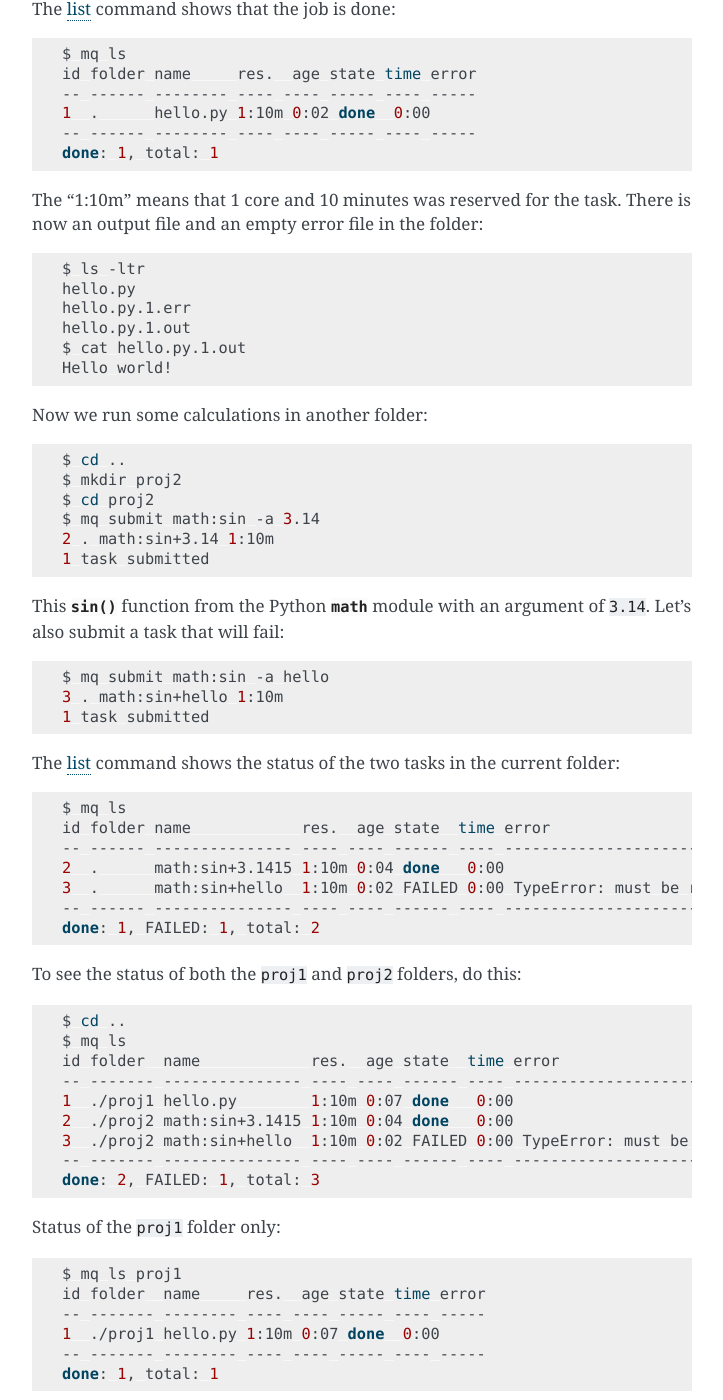
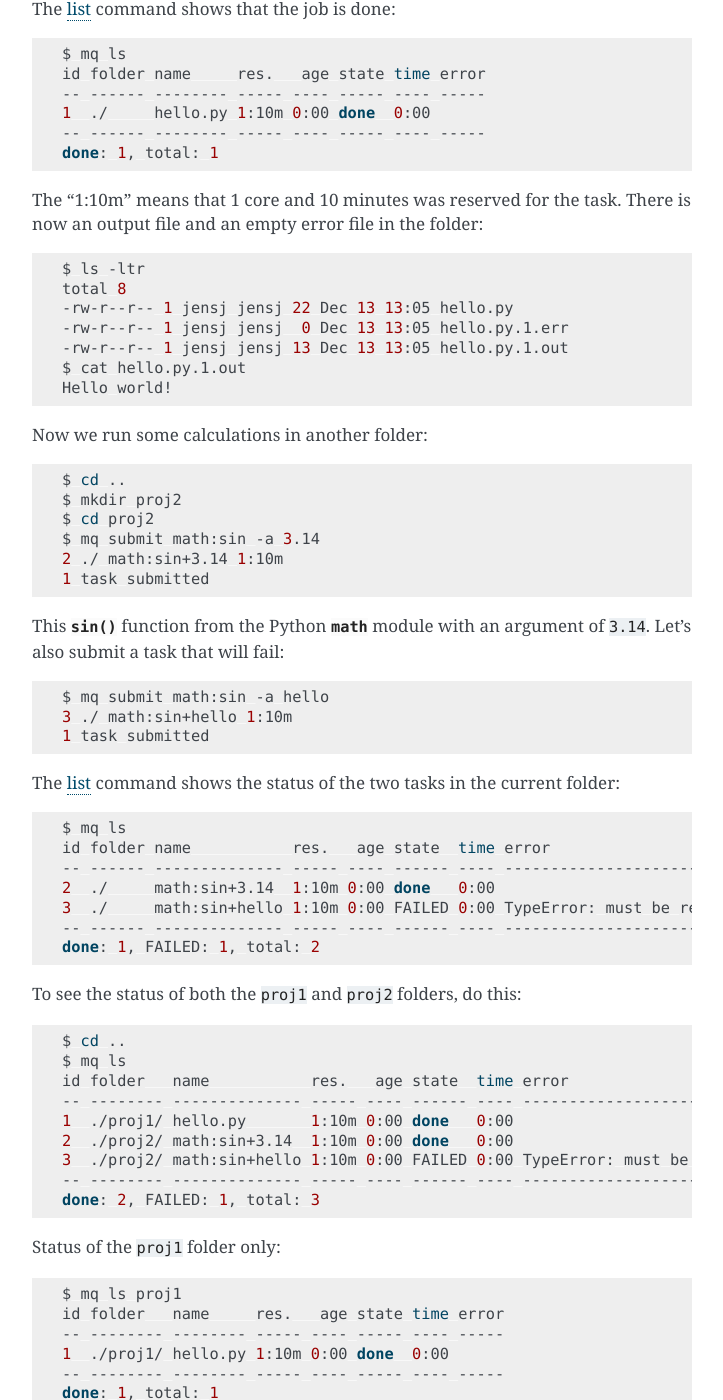
Before and after one commit to Yangxinsix/myqueue, a Sphinx documentation site: the page built from docs/quickstart.rst, in a window 1280 px wide and 1400 px high, scrolled down 369 px. Shown: the whole window, without its empty margins (388-1111 px from the left). Built offline with Sphinx 7.4.7, drawn with Linux system fonts in a browser that asks for light colours; some of the changed text lies outside the part shown.

Commit message:
Use os.fork()

```diff
--- a/docs/quickstart.rst
+++ b/docs/quickstart.rst
@@ -14,25 +14,26 @@
 and :ref:`submit <submit>` it::
 
     $ mq submit hello.py
-    1 . hello.py 1:10m
+    1 ./ hello.py 1:10m
     1 task submitted
 
 The :ref:`list <list>` command shows that the job is done::
 
     $ mq ls
-    id folder name     res.  age state time error
-    -- ------ -------- ---- ---- ----- ---- -----
-    1  .      hello.py 1:10m 0:02 done  0:00
-    -- ------ -------- ---- ---- ----- ---- -----
+    id folder name     res.   age state time error
+    -- ------ -------- ----- ---- ----- ---- -----
+    1  ./     hello.py 1:10m 0:00 done  0:00
+    -- ------ -------- ----- ---- ----- ---- -----
     done: 1, total: 1
 
 The "1:10m" means that 1 core and 10 minutes was reserved for the task.
 There is now an output file and an empty error file in the folder::
 
     $ ls -ltr
-    hello.py
-    hello.py.1.err
-    hello.py.1.out
+    total 8
+    -rw-r--r-- 1 jensj jensj 22 Dec 13 13:05 hello.py
+    -rw-r--r-- 1 jensj jensj  0 Dec 13 13:05 hello.py.1.err
+    -rw-r--r-- 1 jensj jensj 13 Dec 13 13:05 hello.py.1.out
     $ cat hello.py.1.out
     Hello world!
 
@@ -42,54 +43,54 @@
     $ mkdir proj2
     $ cd proj2
     $ mq submit math:sin -a 3.14
-    2 . math:sin+3.14 1:10m
+    2 ./ math:sin+3.14 1:10m
     1 task submitted
 
 This :func:`~math.sin` function from the Python :mod:`math` module with an
 argument of ``3.14``.  Let's also submit a task that will fail::
 
     $ mq submit math:sin -a hello
-    3 . math:sin+hello 1:10m
+    3 ./ math:sin+hello 1:10m
     1 task submitted
 
 The :ref:`list <list>` command shows the status of the two tasks in the
 current folder::
 
     $ mq ls
-    id folder name            res.  age state  time error
-    -- ------ --------------- ---- ---- ------ ---- ---------------------------------------
-    2  .      math:sin+3.1415 1:10m 0:04 done   0:00
-    3  .      math:sin+hello  1:10m 0:02 FAILED 0:00 TypeError: must be real number, not str
-    -- ------ --------------- ---- ---- ------ ---- ---------------------------------------
+    id folder name           res.   age state  time error
+    -- ------ -------------- ----- ---- ------ ---- ---------------------------------------
+    2  ./     math:sin+3.14  1:10m 0:00 done   0:00
+    3  ./     math:sin+hello 1:10m 0:00 FAILED 0:00 TypeError: must be real number, not str
+    -- ------ -------------- ----- ---- ------ ---- ---------------------------------------
     done: 1, FAILED: 1, total: 2
 
 To see the status of both the ``proj1`` and ``proj2`` folders, do this::
 
     $ cd ..
     $ mq ls
-    id folder  name            res.  age state  time error
-    -- ------- --------------- ---- ---- ------ ---- ---------------------------------------
-    1  ./proj1 hello.py        1:10m 0:07 done   0:00
-    2  ./proj2 math:sin+3.1415 1:10m 0:04 done   0:00
-    3  ./proj2 math:sin+hello  1:10m 0:02 FAILED 0:00 TypeError: must be real number, not str
-    -- ------- --------------- ---- ---- ------ ---- ---------------------------------------
+    id folder   name           res.   age state  time error
+    -- -------- -------------- ----- ---- ------ ---- ---------------------------------------
+    1  ./proj1/ hello.py       1:10m 0:00 done   0:00
+    2  ./proj2/ math:sin+3.14  1:10m 0:00 done   0:00
+    3  ./proj2/ math:sin+hello 1:10m 0:00 FAILED 0:00 TypeError: must be real number, not str
+    -- -------- -------------- ----- ---- ------ ---- ---------------------------------------
     done: 2, FAILED: 1, total: 3
 
 Status of the ``proj1`` folder only::
 
     $ mq ls proj1
-    id folder  name     res.  age state time error
-    -- ------- -------- ---- ---- ----- ---- -----
-    1  ./proj1 hello.py 1:10m 0:07 done  0:00
-    -- ------- -------- ---- ---- ----- ---- -----
+    id folder   name     res.   age state time error
+    -- -------- -------- ----- ---- ----- ---- -----
+    1  ./proj1/ hello.py 1:10m 0:00 done  0:00
+    -- -------- -------- ----- ---- ----- ---- -----
     done: 1, total: 1
 
 Once you have seen that your tasks have finished, you will typically remove
 them so that only queued and failed tasks are left::
 
     $ mq rm -s d proj*
-    2 ./proj2 math:sin+3.1415 1:10m 0:05 done 0:00
-    1 ./proj1 hello.py        1:10m 0:08 done 0:00
+    1 ./proj1/ hello.py      1:10m 0:01 done 0:00
+    2 ./proj2/ math:sin+3.14 1:10m 0:00 done 0:00
     2 tasks removed
 
 .. tip::
```
Also changed, not shown: 3 other files.
